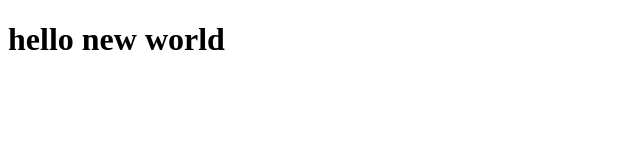
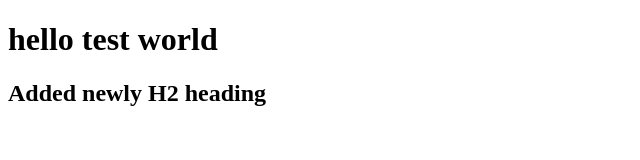
Before and after one commit to rickey-alok/Learning-Topics, a plain HTML site: page index.html in a window 1280 px wide. Shown: the whole page, without its empty margins (0-640 px from the left). Drawn offline with Linux system fonts and the light colour scheme.

Commit message:
text updated

```diff
--- a/index.html
+++ b/index.html
@@ -7,6 +7,7 @@
     <title>Document</title>
 </head>
 <body>
-    <h1>hello new world</h1>
+    <h1>hello test world</h1>
+    <h2>Added newly H2 heading</h2>
 </body>
 </html>
```
